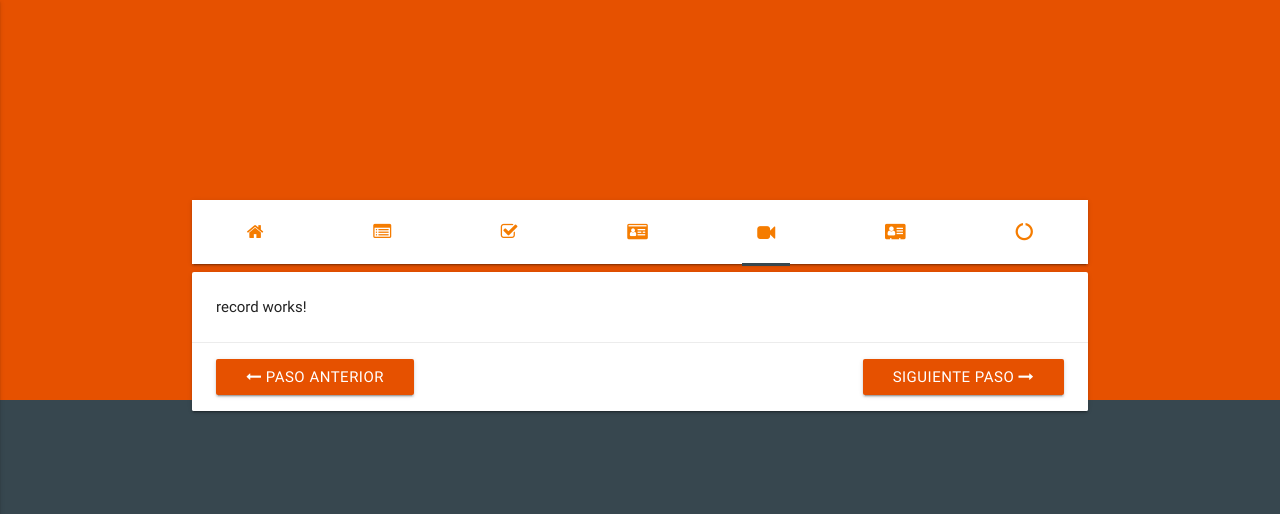
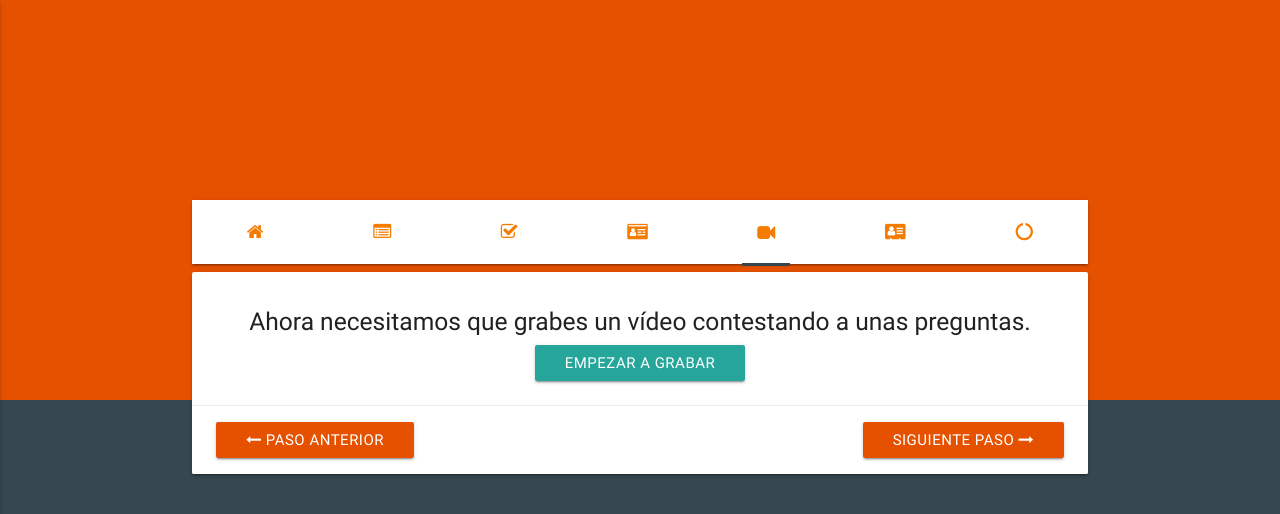
Before and after one commit to vmorante/onBoarding, an Angular app: page /record in a window 1280 px wide. Shown: the top 514 px of the page. Built offline with nearby package versions, Linux system fonts and the light colour scheme; no server answers.

Commit message:
record page

```diff
--- a/package.json
+++ b/package.json
@@ -20,12 +20,10 @@
     "@angular/platform-browser": "^4.0.0",
     "@angular/platform-browser-dynamic": "^4.0.0",
     "@angular/router": "^4.0.0",
+    "@vaadin/angular2-polymer": "^1.0.0",
     "core-js": "^2.4.1",
-
+    "font-awesome": "^4.7.0",
     "jquery": "^3.2.1",
-
-        "font-awesome": "^4.7.0",
-
     "materialize-css": "^0.98.2",
     "rxjs": "^5.1.0",
     "zone.js": "^0.8.4"
--- a/src/app/pages/record/record.component.css
+++ b/src/app/pages/record/record.component.css
@@ -0,0 +1,3 @@
+:host>div {
+    text-align: center;
+}
--- a/src/app/pages/record/record.component.html
+++ b/src/app/pages/record/record.component.html
@@ -1,3 +1,7 @@
-<p>
-  record works!
-</p>
+<div *ngIf="!startRecording()">
+    <h5>Ahora necesitamos que grabes un vídeo contestando a unas preguntas.</h5>
+    <button (click)="startRecording" class="waves-effect waves-light btn">Empezar a grabar</button>
+</div>
+<div *ngIf="startRecording()">
+    <video #recordVideo></video>
+</div>
--- a/src/app/pages/record/record.component.ts
+++ b/src/app/pages/record/record.component.ts
@@ -1,15 +1,43 @@
-import { Component, OnInit } from '@angular/core';
+import { Component, OnInit, ViewChild, ElementRef, OnDestroy } from '@angular/core';
 
 @Component({
   selector: 'app-record',
   templateUrl: './record.component.html',
-  styleUrls: ['./record.component.css']
+  styleUrls: ['./record.component.css'],
 })
-export class RecordComponent implements OnInit {
+export class RecordComponent implements OnInit, OnDestroy {
+
+  @ViewChild('recordVideo') videoEl: ElementRef;
+  recording: boolean;
 
   constructor() { }
 
   ngOnInit() {
+
   }
 
+  ngOnDestroy(): void {
+    var video = this.videoEl.nativeElement;
+  }
+
+  startRecording() {
+
+    navigator.mediaDevices.getUserMedia({
+      audio: true,
+      video: { width: 1280, height: 720 }
+    }).then((stream) => {
+
+      this.recording = true;
+
+      var videoTracks = stream.getVideoTracks();
+
+      var video = this.videoEl.nativeElement;
+      video.srcObject = stream;
+      video.onloadedmetadata = function (e) {
+        video.play();
+      };
+    }).catch(function (err) {
+      console.log(err);
+    });
+  }
 }
```
Also changed, not shown: 1 other file (tests, documents, lock files or other folders). Lines whose indentation alone changed are shown as unchanged.
